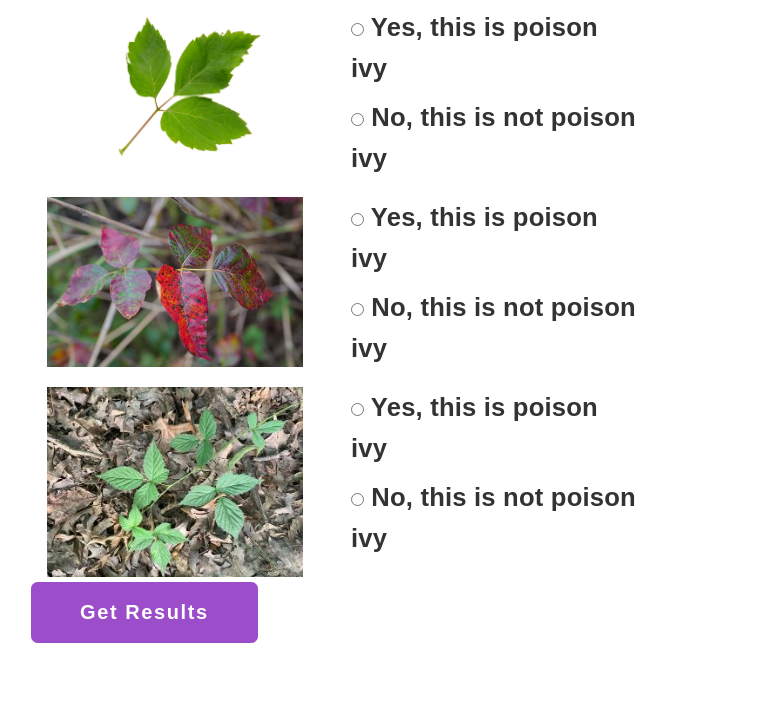
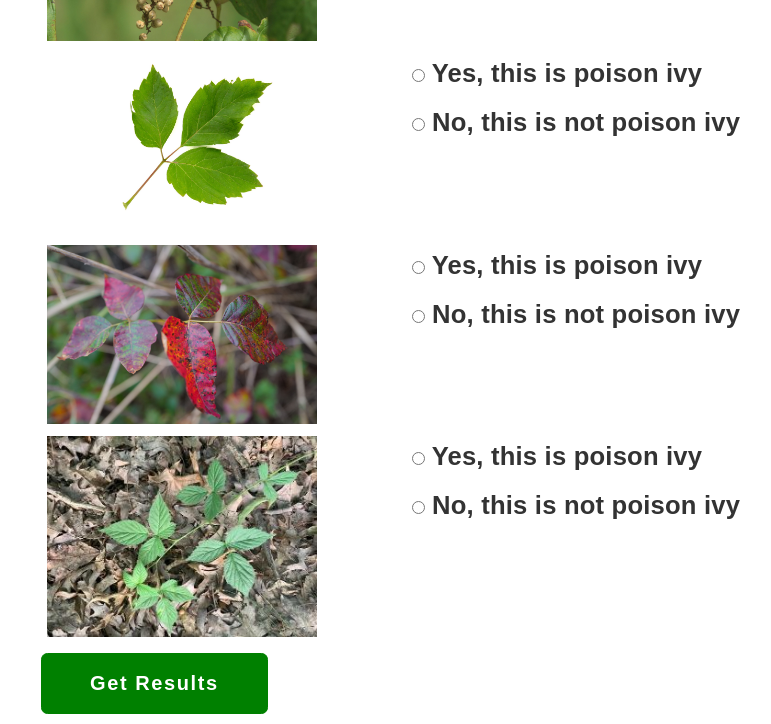
Before and after one commit to mroswell/naturequiz.org, a website built with Parcel: page index.html in a window 1280 px wide. Shown: the part 670-1394 px from the top of the page, without its empty margins (1-772 px from the left). Before the commit the page ends 1313 px from the top, so only its background shows below. Built offline with nearby package versions, Linux system fonts and the light colour scheme.

Commit message:
adjustments

```diff
--- a/css/main.css
+++ b/css/main.css
@@ -273,9 +273,25 @@ body{
   margin-bottom: 20px;
 }
 
-section {width:50% !important}
+section {width:60% !important}
 
 .row {
-  padding-top:5px !important;
-  padding-bottom:5px !important;
+  padding-top:6px !important;
+  padding-bottom:6px !important;
 }
+
+button#submit {
+  margin: 10px;
+  background-color:green;
+  border: 0.1rem solid green;
+}
+
+button#submit:hover {
+  background-color:seagreen;
+
+}
+
+h1 {
+  font-weight: bold;
+  padding: 20px 0 0 20px;
+}
--- a/index.html
+++ b/index.html
@@ -31,7 +31,7 @@
   <!-- Add your site or application content here -->
   <div class="container">
     <section>
-      <h1>QUIZ: Is this Poison Ivy?</h1>
+      <h1>QUIZ: Is This Poison Ivy?</h1>
       <div id="quiz"></div>
       <button id="submit">Get Results</button>
       <div id="results"></div>
--- a/js/main.js
+++ b/js/main.js
@@ -1,6 +1,6 @@
 let myQuestions = [
   {
-    question: "<div class=\"column\"><img src='img/poison-ivy-bark-iStock-525295871.jpg' width='260px'> </div>",
+    question: "<div class=\"column\"><img src='img/poison-ivy-bark-iStock-525295871.jpg' width='270px'> </div>",
     answers: {
       a: 'Yes, this is poison ivy',
       b: 'This is not poison ivy'
@@ -8,7 +8,7 @@ let myQuestions = [
     correctAnswer: 'a'
   },
   {
-    question: "<div class=\"column\"><img src='img/poison-ivy.jpg' width='260px'> </div>",
+    question: "<div class=\"column\"><img src='img/poison-ivy.jpg' width='270px'> </div>",
     answers: {
       a: 'Yes, this is poison ivy',
       b: 'No, this is not poison ivy'
@@ -16,7 +16,7 @@ let myQuestions = [
     correctAnswer: 'a'
   },
   {
-    question: "<div class=\"column\"><img src='img/poisonIvy-berries-1484539073-huge.jpg' width='260px'> </div>",
+    question: "<div class=\"column\"><img src='img/poisonIvy-berries-1484539073-huge.jpg' width='270px'> </div>",
     answers: {
       a: 'Yes, this is poison ivy',
       b: 'No, this is not poison ivy'
@@ -24,7 +24,7 @@ let myQuestions = [
     correctAnswer: 'a'
   },
   {
-    question: "<div class=\"column\"><img src='img/box-elder.jpg' width='260px'> </div>",
+    question: "<div class=\"column\"><img src='img/box-elder.jpg' width='270px'> </div>",
     answers: {
       a: 'Yes, this is poison ivy',
       b: 'No, this is not poison ivy'
@@ -33,7 +33,7 @@ let myQuestions = [
   },
 
   {
-    question: "<div class=\"column\"><img src='img/red-poison-ivy-AdobeStock_380922826.jpg' width='260px'> </div>",
+    question: "<div class=\"column\"><img src='img/red-poison-ivy-AdobeStock_380922826.jpg' width='270px'> </div>",
     answers: {
       a: 'Yes, this is poison ivy',
       b: 'No, this is not poison ivy'
@@ -41,7 +41,7 @@ let myQuestions = [
     correctAnswer: 'a'
   },
   {
-    question: "<div class=\"column\"><img src='img/rubus-iStock-1257427951.jpg' width='260px'> </div>",
+    question: "<div class=\"column\"><img src='img/rubus-iStock-1257427951.jpg' width='270px'> </div>",
     answers: {
       a: 'Yes, this is poison ivy',
       b: 'No, this is not poison ivy'
```
